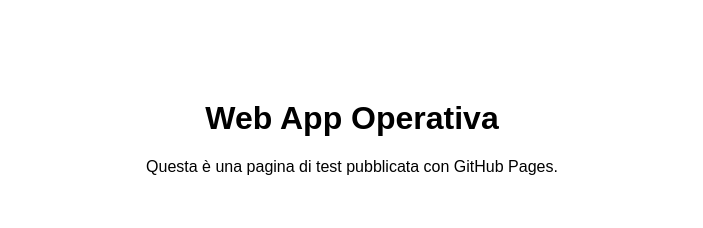
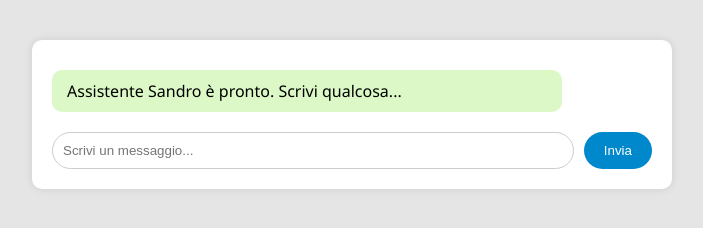
Before and after one commit to sandrocossiga/assistente-sandro, a plain HTML site: page Index.html in a window 1280 px wide. Shown: the whole page, without its empty margins (288-991 px from the left). Drawn offline with Linux system fonts and the light colour scheme.

Commit message:
Update Index.html

```diff
--- a/Index.html
+++ b/Index.html
@@ -1,12 +1,60 @@
 <!DOCTYPE html>
 <html lang="it">
 <head>
-  <meta charset="UTF-8">
-  <meta name="viewport" content="width=device-width, initial-scale=1.0">
-  <title>Assistente Sandro - Test</title>
+  <meta charset="UTF-8" />
+  <meta name="viewport" content="width=device-width, initial-scale=1.0" />
+  <title>Assistente Sandro</title>
+  <style>
+    body {
+      font-family: 'Segoe UI', sans-serif;
+      background-color: #e5e5e5;
+      margin: 0;
+      padding: 0;
+    }
+    .chat-container {
+      max-width: 600px;
+      margin: 40px auto;
+      background-color: #fff;
+      border-radius: 10px;
+      padding: 20px;
+      box-shadow: 0 0 10px rgba(0,0,0,0.1);
+    }
+    .message {
+      background-color: #dcf8c6;
+      padding: 10px 15px;
+      margin: 10px 0;
+      border-radius: 10px;
+      max-width: 80%;
+    }
+    .input-container {
+      display: flex;
+      margin-top: 20px;
+    }
+    input {
+      flex: 1;
+      padding: 10px;
+      border-radius: 20px;
+      border: 1px solid #ccc;
+      outline: none;
+    }
+    button {
+      margin-left: 10px;
+      padding: 10px 20px;
+      border: none;
+      background-color: #0088cc;
+      color: #fff;
+      border-radius: 20px;
+      cursor: pointer;
+    }
+  </style>
 </head>
-<body style="text-align: center; font-family: sans-serif; margin-top: 100px;">
-  <h1>Web App Operativa</h1>
-  <p>Questa è una pagina di test pubblicata con GitHub Pages.</p>
+<body>
+  <div class="chat-container">
+    <div class="message">Assistente Sandro è pronto. Scrivi qualcosa...</div>
+    <div class="input-container">
+      <input type="text" placeholder="Scrivi un messaggio..." />
+      <button>Invia</button>
+    </div>
+  </div>
 </body>
 </html>
```
